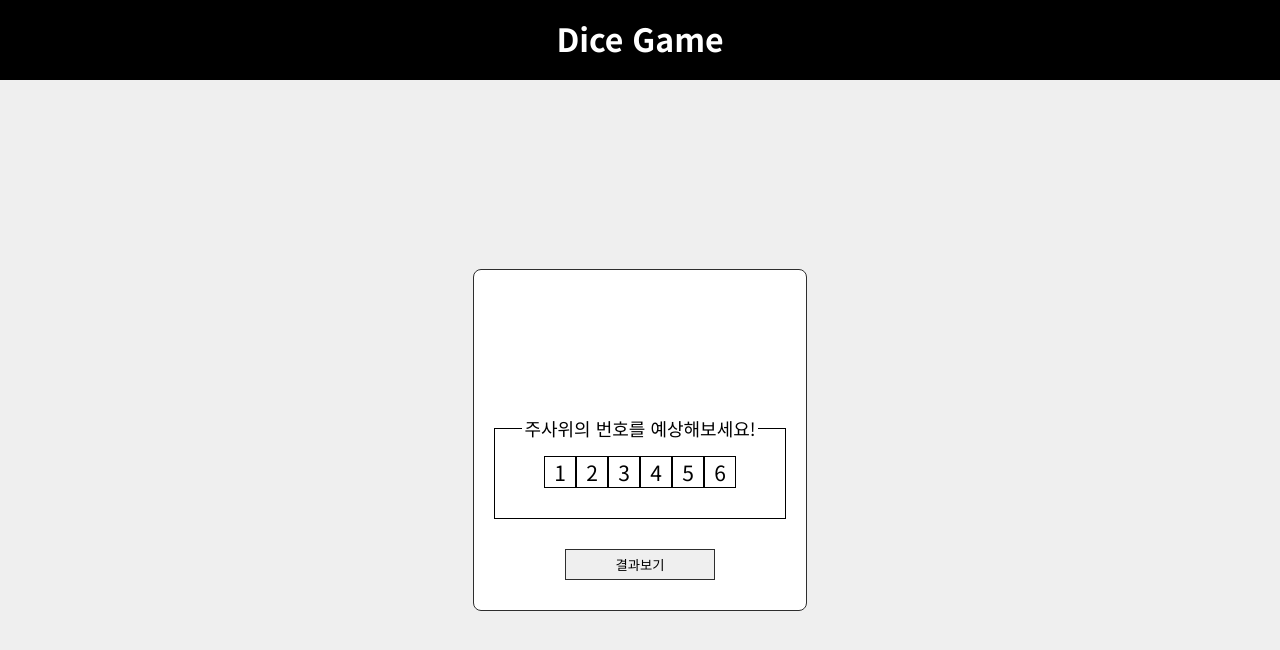
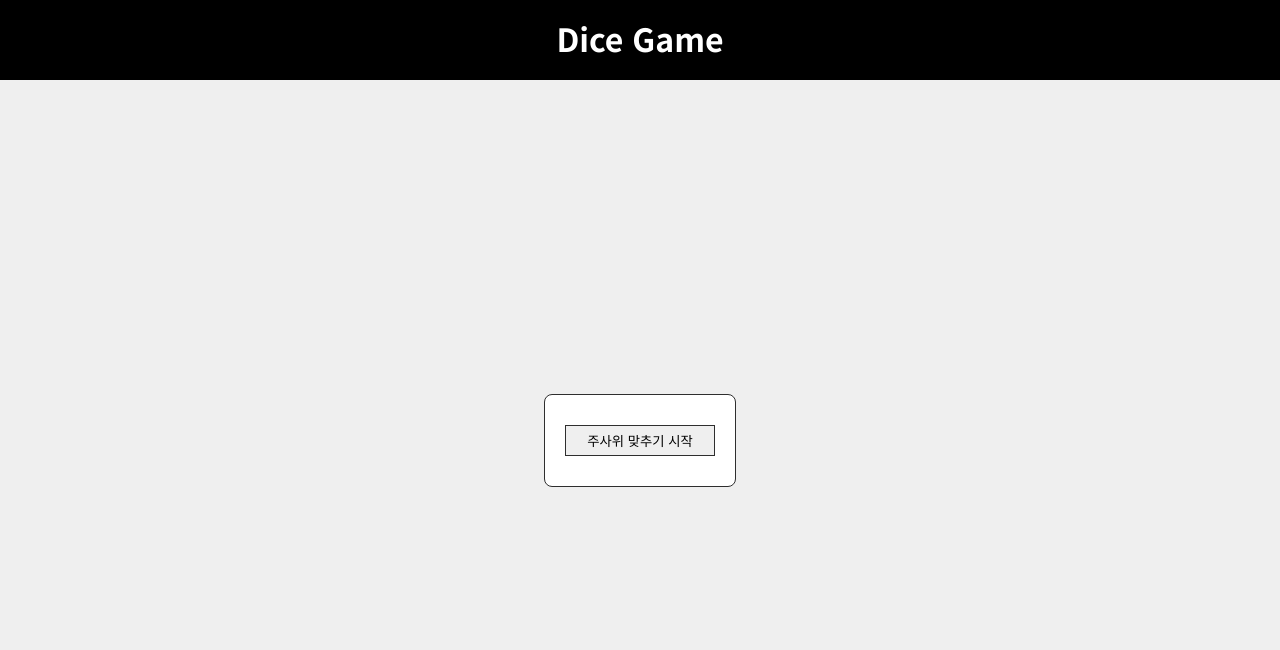
Before and after one commit to young1ll/k2_js, a plain HTML site: page index.html in a window 1280 px wide. Drawn offline with Linux system fonts and the light colour scheme.

Commit message:
Start/End Button Update

```diff
--- a/index.html
+++ b/index.html
@@ -14,7 +14,7 @@
         <h1 id="docuTitle">자바스크립트<span id="h1_tag">color change</span></h1>
     </header>
     <main id="content">
-        <div class="contBox">
+        <div id="mainBox" class="contBox">
 
             <div id="dicebox">
                 <div id="dice">
--- a/scripts/main.js
+++ b/scripts/main.js
@@ -1,6 +1,43 @@
+/*
+// DomAdd
+*/
+const domAdd =()=> {
+// domAdd Initialization
+    // 시작 버튼 생성
+    const startBtn = document.createElement("button");
+    startBtn.innerHTML = "주사위 맞추기 시작";
+    startBtn.id = "startBtn";
+    startBtn.className = "btn"
+    document.getElementById("mainBox").append(startBtn);
+    document.getElementById("startBtn").onclick = OnGame;
 
-/////////////////////////////////////////////////
+    // 종료 버틑 생성
+    const endBtn = document.createElement("button");
+    endBtn.innerHTML = "종료!";
+    endBtn.id = "endBtn";
+    endBtn.className = "btn"
+    document.getElementById("content").append(endBtn);
+    document.getElementById("endBtn").onclick = OffGame;
+    document.getElementById("endBtn").style.display = "none";
+}
+// 시작 클릭 시
+const OnGame =()=> {
+    document.getElementById("dicebox").style.display = "flex";
+    document.getElementById("numberPlay").style.display = "block";
+    document.getElementById("startBtn").style.display = "none";
+    document.getElementById("endBtn").style.display = "block";
+}
+// 종료 클릭 시
+const OffGame =()=> {
+    document.getElementById("dicebox").style.display = "none";
+    document.getElementById("numberPlay").style.display = "none";
+    document.getElementById("startBtn").style.display = "block";
+    document.getElementById("endBtn").style.display = "none";
+}
+
+/*
 // ThrowDiceFunc
+*/
 const numP1 =()=> {
     const dices = ["1.png", "2.png", "3.png", "4.png", "5.png", "6.png"];
     const divDicebox = document.querySelector("#dice");
@@ -53,71 +90,13 @@ const numP1 =()=> {
 
 
 
-
-
-// Number Play => Execute by OnClick in HTML
-const numberPlay =()=> {
-    const dices = ["1.png", "2.png", "3.png", "4.png", "5.png", "6.png"];
-    const divDicebox = document.querySelector("#dice");
-    const divOXbox = document.querySelector("#ox");
-    const trDice = document.querySelector("#result");
-    let resultForm = numberForm.num.value; //Select HTML form name => resultForm
-    console.log("선택한 번호 : "+resultForm+".png"); // print resultForm
-    //trDice.addEventListener("click", ()=>{ //trDice.addEventListener 클릭이 걸려있어서 클릭 횟수 만큼 반복 실행되는 오류가 있었다.
-    const dicesImg = document.querySelector(".dice_img");
-    dicesImg.width = 80;
-    let importDices = "";
-
-
-    let delay = 0;
-    for(let i=0; i<6; i++) {
-        delay += 50;
-        setTimeout(async ()=> {
-            importDices = dices[Math.floor(Math.random()*dices.length)];
-            dicesImg.src = `주사위/${importDices}`; // 위에서 생성한 난수
-            divDicebox.append(dicesImg);
-            console.log("주사위 이미지1 : "+importDices); // print importDices
-        }, delay);// 시간지연
-    }
-    importDices = dices[Math.floor(Math.random()*dices.length)];
-    divDicebox.append(dicesImg);
-    console.log("주사위 이미지2 : "+importDices); // print importDices
-
-    const answerImg = document.querySelector(".answer_img");
-    dicesImg.width = 70;
-    divOXbox.append(answerImg);
-
-
-
-    //console.log(dices) // print dices
-    //console.log("주사위 이미지 : "+importDices); // print importDices
-    // Compare resultForm and importDices
-    if(resultForm == "") {
-        //alert("예상 값을 입력해주세요!");
-        console.log("예상 값을 입력해주세요!");
-    } else if(resultForm+".png" == importDices) {
-        //alert("정답입니다!");
-        answerImg.src = `주사위/o.png`;
-        console.log("정답입니다!");
-    } else {
-        //alert("오답입니다!");
-        console.log("오답입니다!");
-        answerImg.src = `주사위/x.png`;
-    }
-
-}
-
-
-
-
-
-/////////////////////////////////////////////////
+/*
 // js rendering
+*/
 document.addEventListener("DOMContentLoaded", () => { // Execute after DomContentLoaded
 
     document.getElementById("docuTitle").innerHTML = "Dice Game";
-
+    domAdd();
     numP1();
-    //numP2();
 
 });
--- a/styles/main.css
+++ b/styles/main.css
@@ -47,7 +47,8 @@ main {
 }
 
 #dicebox {
-    display: flex;
+    display: none;
+    /*display: flex;*/
     align-items: center;
     height: 125px
 
@@ -59,11 +60,14 @@ main {
 
 
 /* Content */
-legend {
-    font-size: 18px;
+#numberPlay {
+    display: none;
 }
 #numberPlay .btnbox {
     text-align: center;
+}
+legend {
+    font-size: 18px;
 }
 .btnbox {
     margin-top: 20px;
```
